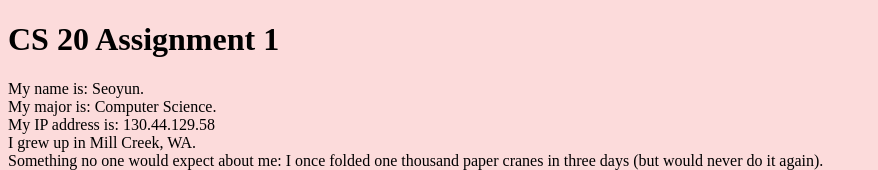
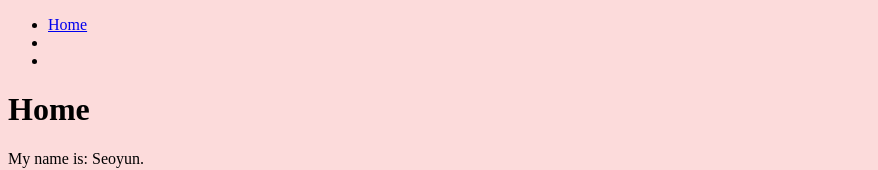
Before and after one commit to schon02/cs20-assignment2, a plain HTML site: page docs/index.html in a window 1280 px wide. Shown: the top 170 px of the page, without its empty margins (0-878 px from the left). Drawn offline with Linux system fonts and the light colour scheme.

Commit message:
Update index.html

```diff
--- a/docs/index.html
+++ b/docs/index.html
@@ -3,9 +3,18 @@
     <head>
         <link href="style.css" rel="stylesheet" />
     </head>
+
     <body style="background-color: #fcdbdb">
-
-    <h1>CS 20 Assignment 1</h1>
+        <header>
+            <nav>
+                <ul>
+                    <li><a href="index.html">Home</a></li>
+                    <li><a href="services_page.html"></a></li>
+                    <li><a href="contact_page.html"></a></li>
+                </ul>
+            </nav>
+        </header>
+        <h1>Home</h1>
 
         <p>My name is: Seoyun.
         <br>My major is: Computer Science.
```
